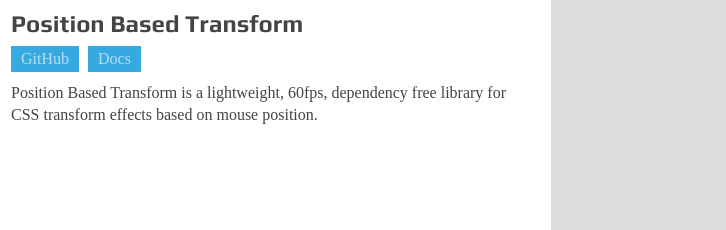
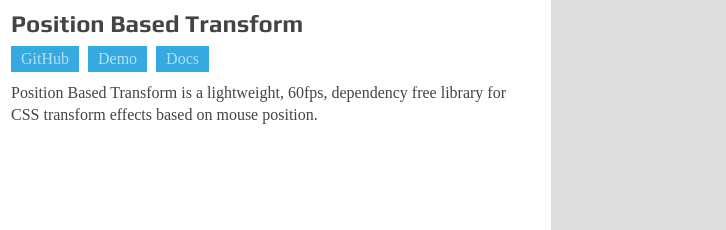
Before and after one commit to RealTayy/animation-zone, a plain HTML site: page index.html in a window 1280 px wide. Shown: the part 736-966 px from the top of the page, 554-1280 px from the left. Drawn offline with Linux system fonts and the light colour scheme; a web font is replaced by a local one.

Commit message:
Add link to demo for pbt

```diff
--- a/index.html
+++ b/index.html
@@ -124,10 +124,10 @@
 								<a href="https://github.com/RealTayy/position-based-transform" class="library-link hoverable" target="_blank">
 									GitHub
 								</a>
-								<!-- <a class="library-link hoverable" target="_blank" href="https://realtayy.github.io/slice-revealer/demo/demo1/demo1.html">
-									Demo 1
+								<a class="library-link hoverable" target="_blank" href="https://realtayy.github.io/position-based-transform/demo/demo1/demo1.html">
+									Demo
 								</a>
-								<a class="library-link hoverable" target="_blank" href="https://realtayy.github.io/slice-revealer/demo/demo2/demo2.html">
+								<!-- <a class="library-link hoverable" target="_blank" href="https://realtayy.github.io/slice-revealer/demo/demo2/demo2.html">
 									Demo 2
 								</a> -->
 								<a class="library-link hoverable" target="_blank" href="https://github.com/RealTayy/position-based-transform#documentation">
```
